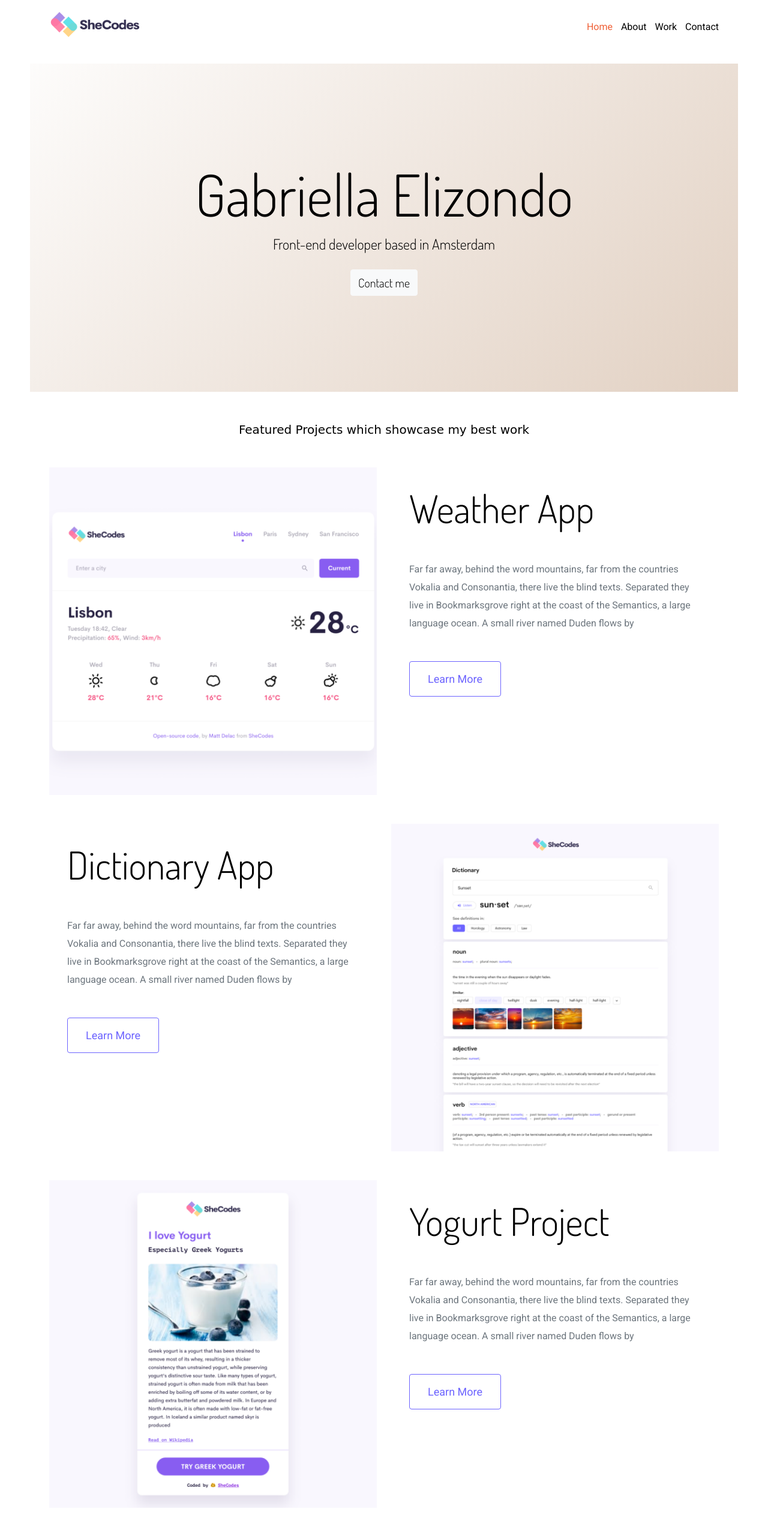
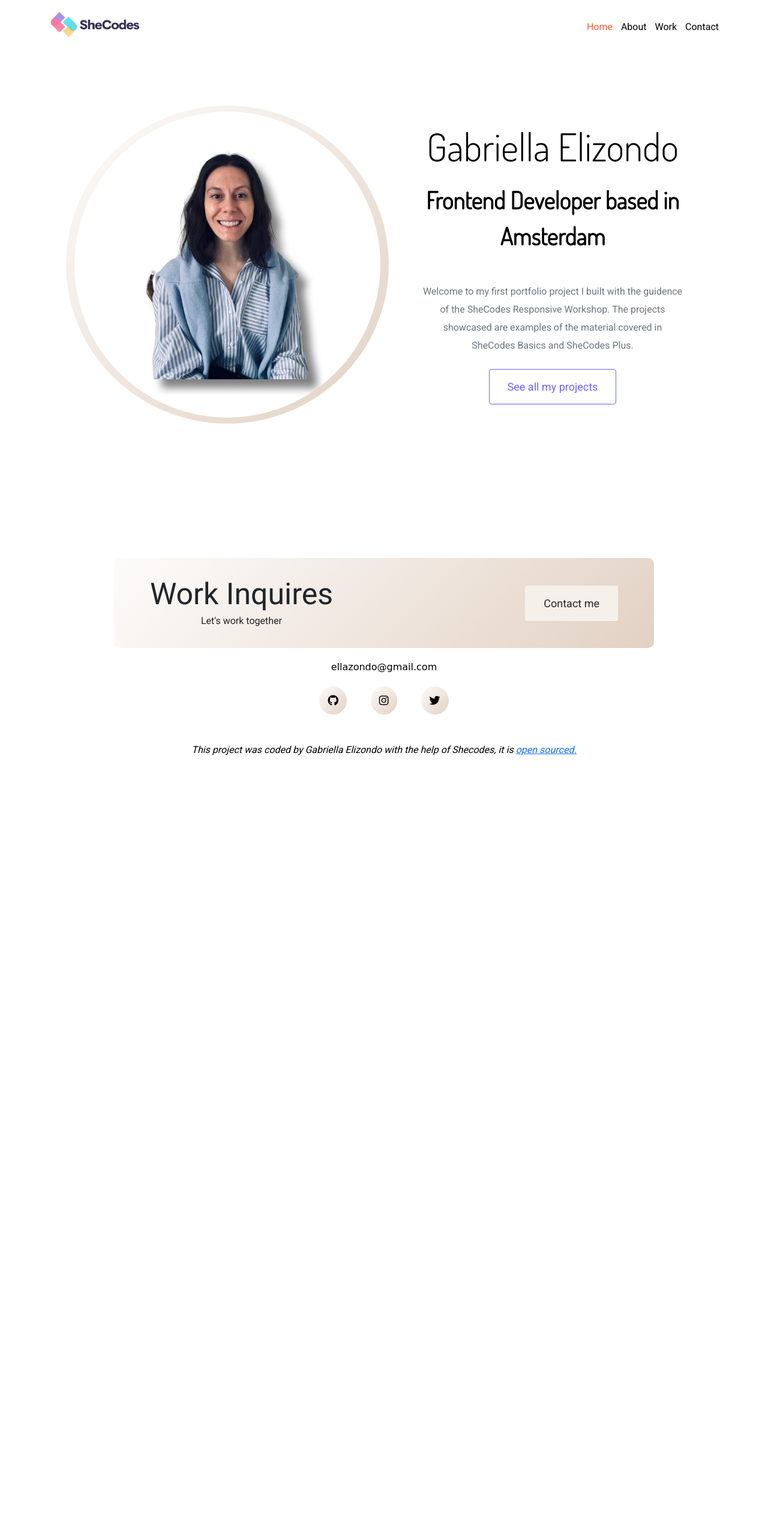
Before and after one commit to ellazondo/portfolio-follow-along, a plain HTML site: page index.html in a window 1280 px wide. Shown: the top 2560 px of the page at 60% size. After the commit the page ends 1345 px from the top, so only its background shows below. Drawn offline with nearby package versions, Linux system fonts and the light colour scheme; a web font is replaced by a local one.

Commit message:
updated the content

```diff
--- a/index.html
+++ b/index.html
@@ -42,95 +42,55 @@
           class="logo d-block d-md-none"
           alt="Gabriella Logo"
          />
-
         <ul>
           <li class="active"><a href="/" title="homepage">Home</a></li>
-          <li><a href="/about.html" title="about Gabriella Elizondo">About</a></li>
-          <li><a href="/work.html" title="Gabriella's coding profile">Work</a></li>
-          <li><a href="/contact.html" title="how to contact Gabriella Elizondo">Contact</a></li>
+          <li>
+            <a href="/about.html" title="about Gabriella Elizondo">About</a>
+          </li>
+          <li>
+            <a href="/work.html" title="Gabriella's coding profile">Work</a>
+          </li>
+          <li>
+            <a href="/contact.html" title="how to contact Gabriella Elizondo"
+              >Contact</a
+            >
+          </li>
         </ul>
       </nav>
     </div>
-
-    <div class="hero">
-      <h1>Gabriella Elizondo</h1>
-      <h2 class="mb-4">Front-end developer based in Amsterdam</h2>
-      <div>
-        <a href="contact.html" class="btn btn-light more">Contact me</a>
+    <div class="container content-container">
+      <div class="row mb-5">
+        <div class="col-lg-6">
+          <img
+          src="/images/floatingme.png"
+          class="img-fluid mb-4 floating"
+          alt="Gabriella-Profile-Pic" />
         </div>
-    </div>
-    <p class="text-center m-5 extra">Featured Projects which showcase my best work</p>
-    <div class="container">
-      <div class="row mb-5">
-        <div class="col d-none d-lg-block">
-          <img
-          src="/images/weatherapp.png"
-          class="img-fluid"
-          alt="Weather App" />
-        </div>
-        <div class="col">
-          <div class="project-description">
-            <h2 class="mb-5">Weather App</h2>
-            <p class="mb-5 text-muted">
-              Far far away, behind the word mountains, far from the countries
-              Vokalia and Consonantia, there live the blind texts. Separated
-              they live in Bookmarksgrove right at the coast of the Semantics, a
-              large language ocean. A small river named Duden flows by
+        <div class="col-lg-6">
+          <div class="content">
+            <h2>Gabriella Elizondo</h2>
+            <h3 class="mb-5">Frontend Developer based in Amsterdam</h3>
+            <p class="mb-4 text-muted">
+              Welcome to my first portfolio project I built with
+              the guidence of the SheCodes Responsive Workshop.
+              The projects showcased are examples of the material covered
+              in SheCodes Basics and SheCodes Plus.
             </p>
-            <a href="/work.html" class="btn btn-light-outline"> Learn More </a>
+            <a href="/work.html" class="btn btn-light-outline">
+              See all my projects
+            </a>
           </div>
         </div>
       </div>
-      <div class="row mb-5">
-        <div class="col">
-          <div class="project-description">
-            <h2 class="mb-5">Dictionary App</h2>
-            <p class="mb-5 text-muted">
-              Far far away, behind the word mountains, far from the countries
-              Vokalia and Consonantia, there live the blind texts. Separated
-              they live in Bookmarksgrove right at the coast of the Semantics, a
-              large language ocean. A small river named Duden flows by
-            </p>
-            <a href="/work.html" class="btn btn-light-outline"> Learn More </a>
-          </div>
-        </div>
-        <div class="col d-none d-lg-block">
-          <img
-          src="/images/dictionaryapp.png"
-          class="img-fluid"
-          alt="Dictionary-App" />
-        </div>
-      </div>
-      <div class="row mb-5">
-        <div class="col d-none d-lg-block">
-          <img
-          src="/images/yogurtapp.png"
-          class="img-fluid"
-          alt="Yoghurt-App" />
-        </div>
-        <div class="col">
-          <div class="project-description">
-            <h2 class="mb-5">Yogurt Project</h2>
-            <p class="mb-5 text-muted">
-              Far far away, behind the word mountains, far from the countries
-              Vokalia and Consonantia, there live the blind texts. Separated
-              they live in Bookmarksgrove right at the coast of the Semantics, a
-              large language ocean. A small river named Duden flows by
-            </p>
-            <a href="/work.html" class="btn btn-light-outline"> Learn More </a>
-          </div>
-        </div>
-      </div>
+
     <footer>
-        <div
-          class="contact-box d-flex justify-content-between d-none d-md-flex"
-        >
+      <div class="contact-box d-flex justify-content-between d-none d-md-flex">
         <div>
           <h4>Work Inquires</h4>
           <p>Let's work together</p>
         </div>
         <div>
-            <a href="/contact.html" class="btn btn-light mt-3">Contact me</a>
+          <a href="/contact.html" class="btn yummy mt-3">Contact me</a>
         </div>
       </div>
       <div class="d-flex justify-content-center">
@@ -159,8 +119,11 @@
         ></a>
       </div>
       <p class="text-center mt-4 last">
-          This project was coded by Gabriella Elizondo with the help of Shecodes, it is
-          <a href="https://github.com/ellazondo/portfolio-follow-along">open sourced.</a>
+        This project was coded by Gabriella Elizondo with the help of Shecodes,
+        it is
+        <a href="https://github.com/ellazondo/portfolio-follow-along"
+          >open sourced.</a
+        >
       </p>
     </footer>
     </div>
```
Also changed, not shown: about.html (+68 -34 lines), work.html (+4 -4 lines). Lines whose indentation alone changed are shown as unchanged.
